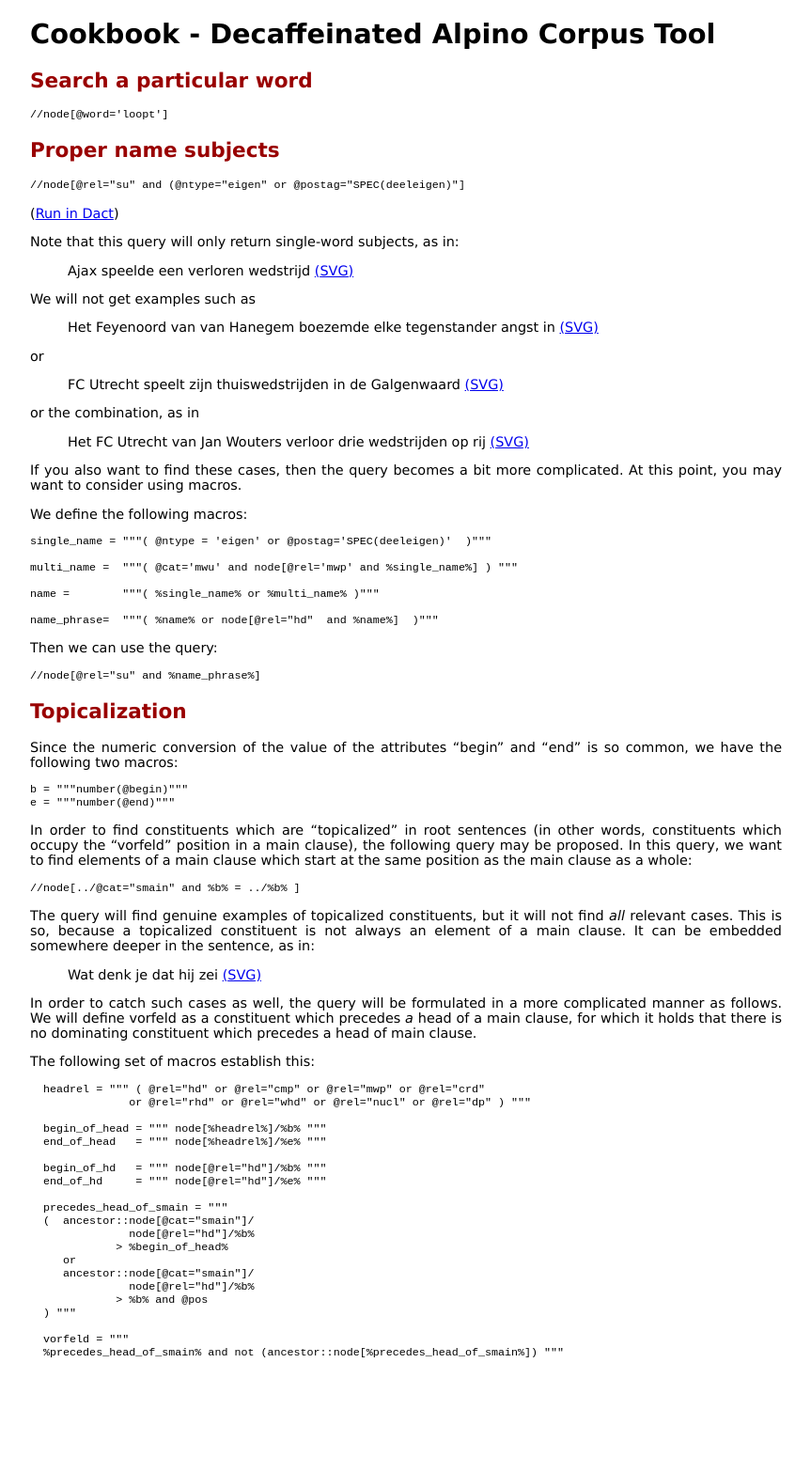
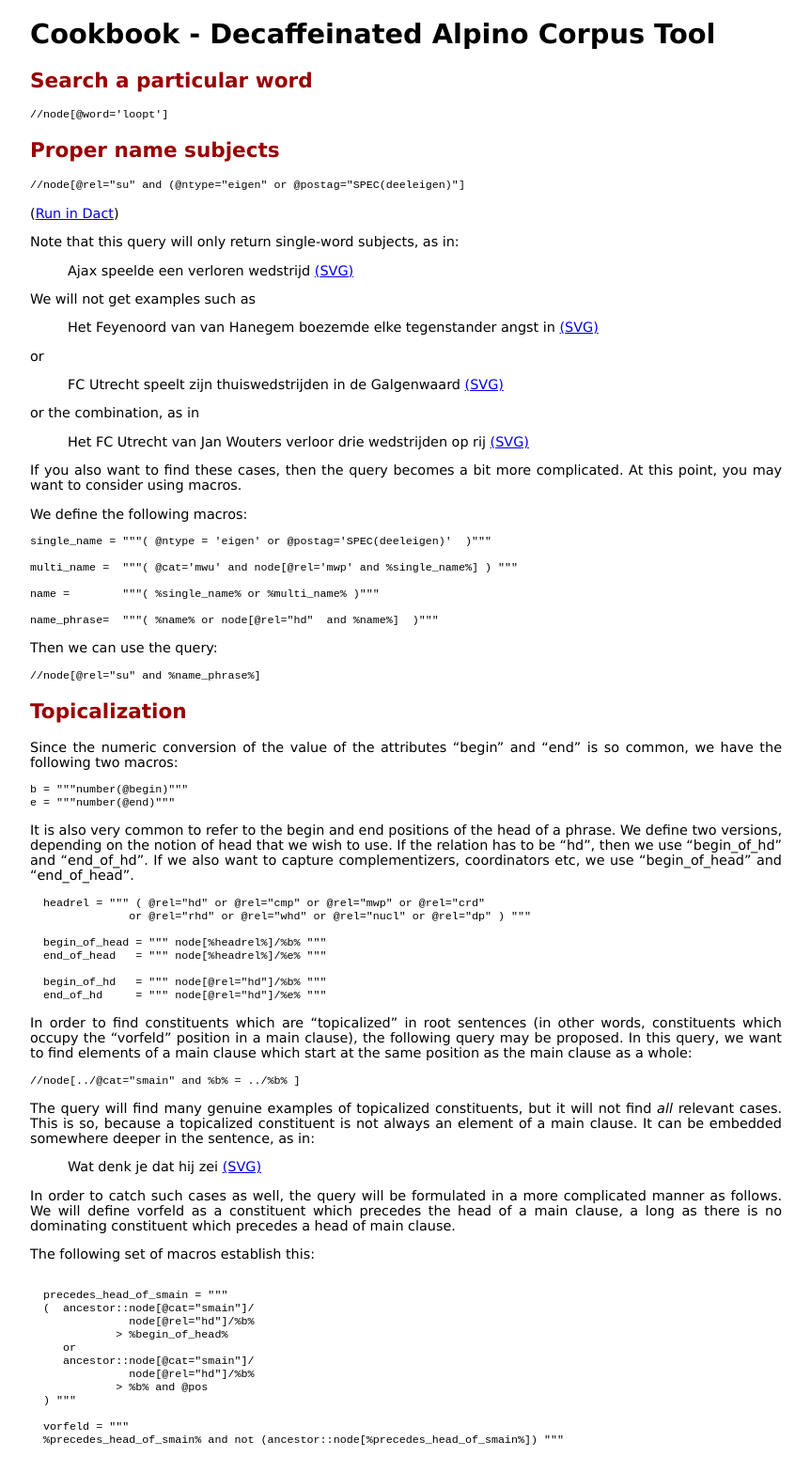
Before and after one commit to rug-compling/dact, a Jekyll site: the page built from cookbook/index.md, in a window 1280 px wide. Shown: the whole page at 94% size, without its empty margins (208-1071 px from the left). Built offline with Jekyll 4.4.1, drawn with Linux system fonts in a browser that asks for light colours; before the commit the page ends 1457 px from its top, so only the background shows below that.

Commit message:
Update cookbook/index.md

````diff
--- a/cookbook/index.md
+++ b/cookbook/index.md
@@ -62,27 +62,10 @@ b = """number(@begin)"""
 e = """number(@end)"""
 ```
 
-In order to find constituents which are "topicalized" in root sentences (in other words,
-constituents which occupy the "vorfeld" position in a main clause), the following query
-may be proposed. In this query, we want to find elements of a main clause which start at the same
-position as the main clause as a whole:
-
-```
-//node[../@cat="smain" and %b% = ../%b% ]
-```
-
-The query will find genuine examples of topicalized constituents, but it will not find *all*
-relevant cases. This is so, because a topicalized constituent is not always an element of a
-main clause. It can be embedded somewhere deeper in the sentence, as in:
-
->   Wat denk je dat hij zei <a href="5.svg">(SVG)</a>
-
-In order to catch such cases as well, the query will be formulated in a more complicated
-manner as follows. We will define vorfeld as a constituent which precedes *a* head of a
-main clause, for which it holds that there is no dominating constituent which precedes a head of
-main clause.
-
-The following set of macros establish this:
+It is also very common to refer to the begin and end positions of the head of a phrase. We define
+two versions, depending on the notion of head that we wish to use. If the relation has to be "hd",
+then we use "begin_of_hd" and "end_of_hd". If we also want to capture complementizers, coordinators etc,
+we use "begin_of_head" and "end_of_head".
 
 ```
   headrel = """ ( @rel="hd" or @rel="cmp" or @rel="mwp" or @rel="crd"
@@ -93,6 +76,31 @@ The following set of macros establish this:
 
   begin_of_hd   = """ node[@rel="hd"]/%b% """
   end_of_hd     = """ node[@rel="hd"]/%e% """
+```
+
+In order to find constituents which are "topicalized" in root sentences (in other words,
+constituents which occupy the "vorfeld" position in a main clause), the following query
+may be proposed. In this query, we want to find elements of a main clause which start at the same
+position as the main clause as a whole:
+
+```
+//node[../@cat="smain" and %b% = ../%b% ]
+```
+
+The query will find many genuine examples of topicalized constituents, but it will not find *all*
+relevant cases. This is so, because a topicalized constituent is not always an element of a
+main clause. It can be embedded somewhere deeper in the sentence, as in:
+
+>   Wat denk je dat hij zei <a href="5.svg">(SVG)</a>
+
+In order to catch such cases as well, the query will be formulated in a more complicated
+manner as follows. We will define vorfeld as a constituent which precedes the head of a
+main clause, a long as there is no dominating constituent which precedes a head of
+main clause.
+
+The following set of macros establish this:
+
+```
 
   precedes_head_of_smain = """
   (  ancestor::node[@cat="smain"]/
````
